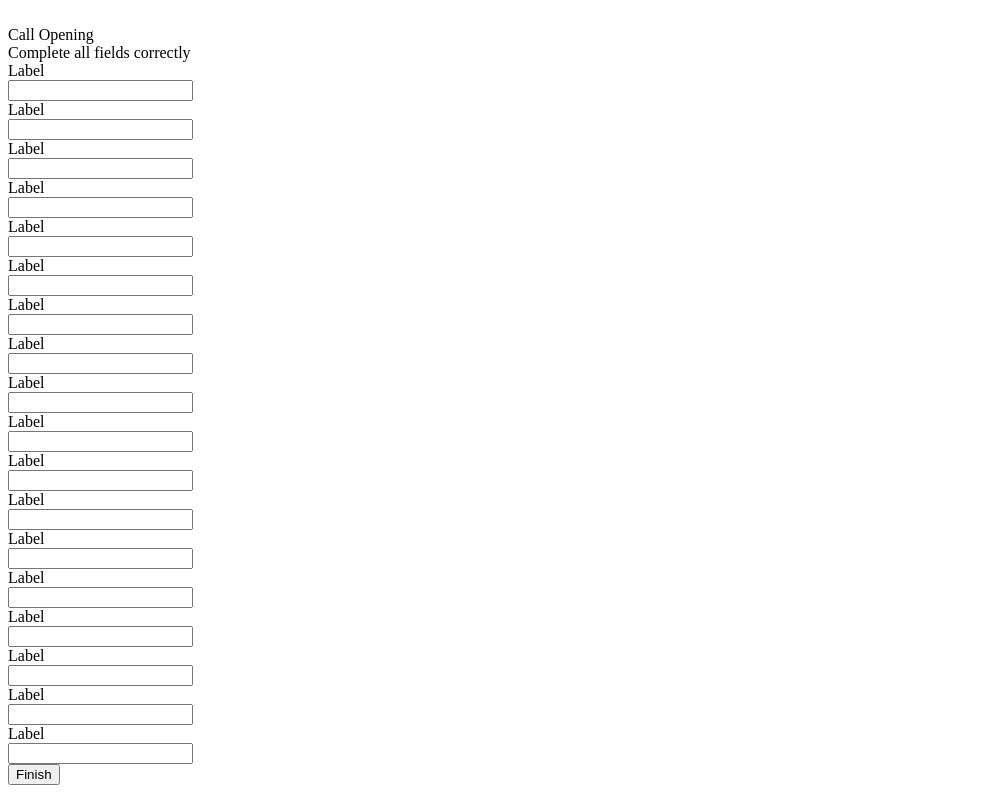
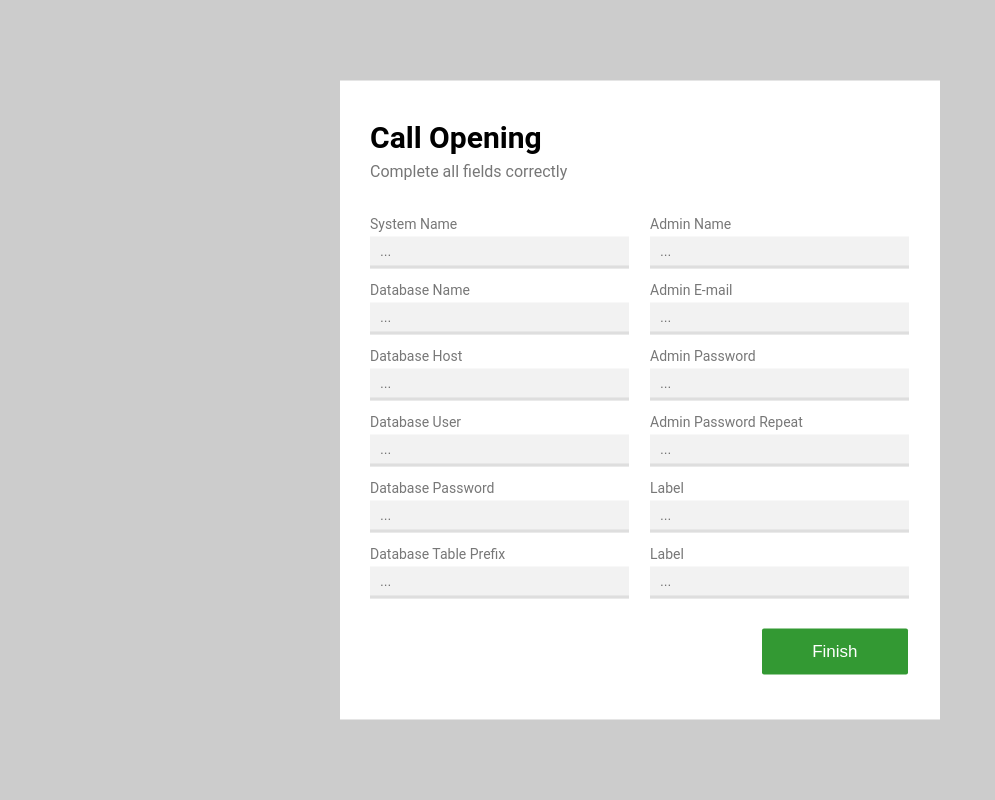
Before and after one commit to paulocezarphp/call_opening, a PHP site: page /install.php in a window 1280 px wide. Shown: the whole page, without its empty margins (0-995 px from the left). Run offline with PHP 8.4, Linux system fonts and the light colour scheme; some libraries are stand-ins or nearby versions.

Commit message:
0.08 - Creating installation page
This time we started to create our installation page, this page will be in charge of being the first contact page of the system administrator, where the user will be able to register the system and define the users and give access control permissions to the users.

```diff
--- a/app/system/css/style-install.css
+++ b/app/system/css/style-install.css
@@ -1,9 +1,19 @@
+body{
+	background: #ccc;
+	font-family: 'Roboto', sans-serif;
+}
+
 .install{
-
+	background: #fff;
+	position: absolute;
+	transform: translate(-50%, -50%);
+	top: 50%;
+	left: 50%;
+	width: 600px;
 }
 
 .install-group{
-
+	padding: 20px;
 }
 
 .install-image{
@@ -11,33 +21,63 @@
 }
 
 .install-title{
-
+   padding: 0px 10px;
+   font-size: 30px;
+   font-weight: bold;
+   margin-bottom: 7px;
 }
 
 .install-description{
-
+   padding: 0px 10px;
+   margin-bottom: 12px;
+   color: #777;
 }
 
 .install-group-div{
-
+	display: grid;
+	grid-template-columns: 50% 50%;
 }
 
 .install-group-left{
-
+    margin: 10px;
 }
 
 .install-group-right{
-
+    margin: 10px;
 }
 
 .install-group-label{
-
+    margin-bottom: 5px;
+    margin-top: 13px;
+    font-size: 14px;
+    color: #777;
 }
 
 .install-group-input{
-
+    border: none;
+    outline: none;
+    background: #f2f2f2;
+    border-bottom: 3px solid #dedede;
+    padding: 7px 10px;
+    width: 92%;
 }
 
 .install-submit{
+    background: #339933;
+    padding: 13px 50px;
+    margin-top: 20px;
+    margin-bottom: 25px;
+    position: relative;
+    transform: translateX(-97%);
+    left: 97%;
+    border: none;
+    outline: none;
+    font-size: 17px;
+    color: #fff;
+    cursor: pointer;
+    border-radius: 2px;
+}
 
+.install-submit:hover{
+    background: #267326;
 }
--- a/app/system/page-install.php
+++ b/app/system/page-install.php
@@ -7,44 +7,33 @@
    	   </div>
    	   <div class="install-group-div">
    	   	  <div class="install-group-left">
-   	   	  	  <div class="install-group-label">Label</div>
-   	   	  	  <input type="text" name="" class="install-group-input" placeholder="" autocomplete="off">
-   	   	  	  <div class="install-group-label">Label</div>
-   	   	  	  <input type="text" name="" class="install-group-input" placeholder="" autocomplete="off">
-   	   	  	  <div class="install-group-label">Label</div>
-   	   	  	  <input type="text" name="" class="install-group-input" placeholder="" autocomplete="off">
-   	   	  	  <div class="install-group-label">Label</div>
-   	   	  	  <input type="text" name="" class="install-group-input" placeholder="" autocomplete="off">
-   	   	  	  <div class="install-group-label">Label</div>
-   	   	  	  <input type="text" name="" class="install-group-input" placeholder="" autocomplete="off">
-   	   	  	  <div class="install-group-label">Label</div>
-   	   	  	  <input type="text" name="" class="install-group-input" placeholder="" autocomplete="off">
-   	   	  	  <div class="install-group-label">Label</div>
-   	   	  	  <input type="text" name="" class="install-group-input" placeholder="" autocomplete="off">
-   	   	  	  <div class="install-group-label">Label</div>
-   	   	  	  <input type="text" name="" class="install-group-input" placeholder="" autocomplete="off">
-   	   	  	  <div class="install-group-label">Label</div>
-   	   	  	  <input type="text" name="" class="install-group-input" placeholder="" autocomplete="off">
+                 <div class="install-group-label">System Name</div>
+                 <input type="text" name="" class="install-group-input" placeholder="..." autocomplete="off">
+   	   	  	  <div class="install-group-label">Database Name</div>
+   	   	  	  <input type="text" name="" class="install-group-input" placeholder="..." autocomplete="off">
+   	   	  	  <div class="install-group-label">Database Host</div>
+   	   	  	  <input type="text" name="" class="install-group-input" placeholder="..." autocomplete="off">
+   	   	  	  <div class="install-group-label">Database User</div>
+   	   	  	  <input type="text" name="" class="install-group-input" placeholder="..." autocomplete="off">
+   	   	  	  <div class="install-group-label">Database Password</div>
+   	   	  	  <input type="text" name="" class="install-group-input" placeholder="..." autocomplete="off">
+   	   	  	  <div class="install-group-label">Database Table Prefix</div>
+   	   	  	  <input type="text" name="" class="install-group-input" placeholder="..." autocomplete="off">
+
    	      </div>
    	      <div class="install-group-right">
-   	      	  <div class="install-group-label">Label</div>
-   	   	  	  <input type="text" name="" class="install-group-input" placeholder="" autocomplete="off">
-   	   	  	  <div class="install-group-label">Label</div>
-   	   	  	  <input type="text" name="" class="install-group-input" placeholder="" autocomplete="off">
-   	   	  	  <div class="install-group-label">Label</div>
-   	   	  	  <input type="text" name="" class="install-group-input" placeholder="" autocomplete="off">
-   	   	  	  <div class="install-group-label">Label</div>
-   	   	  	  <input type="text" name="" class="install-group-input" placeholder="" autocomplete="off">
-   	   	  	  <div class="install-group-label">Label</div>
-   	   	  	  <input type="text" name="" class="install-group-input" placeholder="" autocomplete="off">
-   	   	  	  <div class="install-group-label">Label</div>
-   	   	  	  <input type="text" name="" class="install-group-input" placeholder="" autocomplete="off">
-   	   	  	  <div class="install-group-label">Label</div>
-   	   	  	  <input type="text" name="" class="install-group-input" placeholder="" autocomplete="off">
-   	   	  	  <div class="install-group-label">Label</div>
-   	   	  	  <input type="text" name="" class="install-group-input" placeholder="" autocomplete="off">
-   	   	  	  <div class="install-group-label">Label</div>
-   	   	  	  <input type="text" name="" class="install-group-input" placeholder="" autocomplete="off">
+   	      	  <div class="install-group-label">Admin Name</div>
+                 <input type="text" name="" class="install-group-input" placeholder="..." autocomplete="off">
+                 <div class="install-group-label">Admin E-mail</div>
+                 <input type="text" name="" class="install-group-input" placeholder="..." autocomplete="off">
+                 <div class="install-group-label">Admin Password</div>
+                 <input type="password" name="" class="install-group-input" placeholder="..." autocomplete="off">
+                <div class="install-group-label">Admin Password Repeat</div>
+                 <input type="password" name="" class="install-group-input" placeholder="..." autocomplete="off">
+                 <div class="install-group-label">Label</div>
+                 <input type="text" name="" class="install-group-input" placeholder="..." autocomplete="off">
+                 <div class="install-group-label">Label</div>
+                 <input type="text" name="" class="install-group-input" placeholder="..." autocomplete="off">
    	      </div>
    	   </div>
    	   <div>
--- a/config.php
+++ b/config.php
@@ -1,6 +1,6 @@
 <?php
    define("HOST","localhost");
-   define("BANCO","callopening");
+   define("DATABASE","callopening");
    define("USER","root");
    define("PASSWORD","");
    $conn = new PDO("mysql:dbname=".BANCO.";host=".HOST."",USER,PASSWORD);
--- a/install.php
+++ b/install.php
@@ -5,6 +5,7 @@
     <meta name="viewport" content="width=device-width, initial-scale=1.0">
     <meta http-equiv="X-UA-Compatible" content="IE=edge">
     <link rel="sortcut icon" href="app/system/images/icon.png" type="image/x-icon" />
+    <link rel="stylesheet" type="text/css" href="app/system/css/style-install.css">
 </head>
 <body>
 
```
